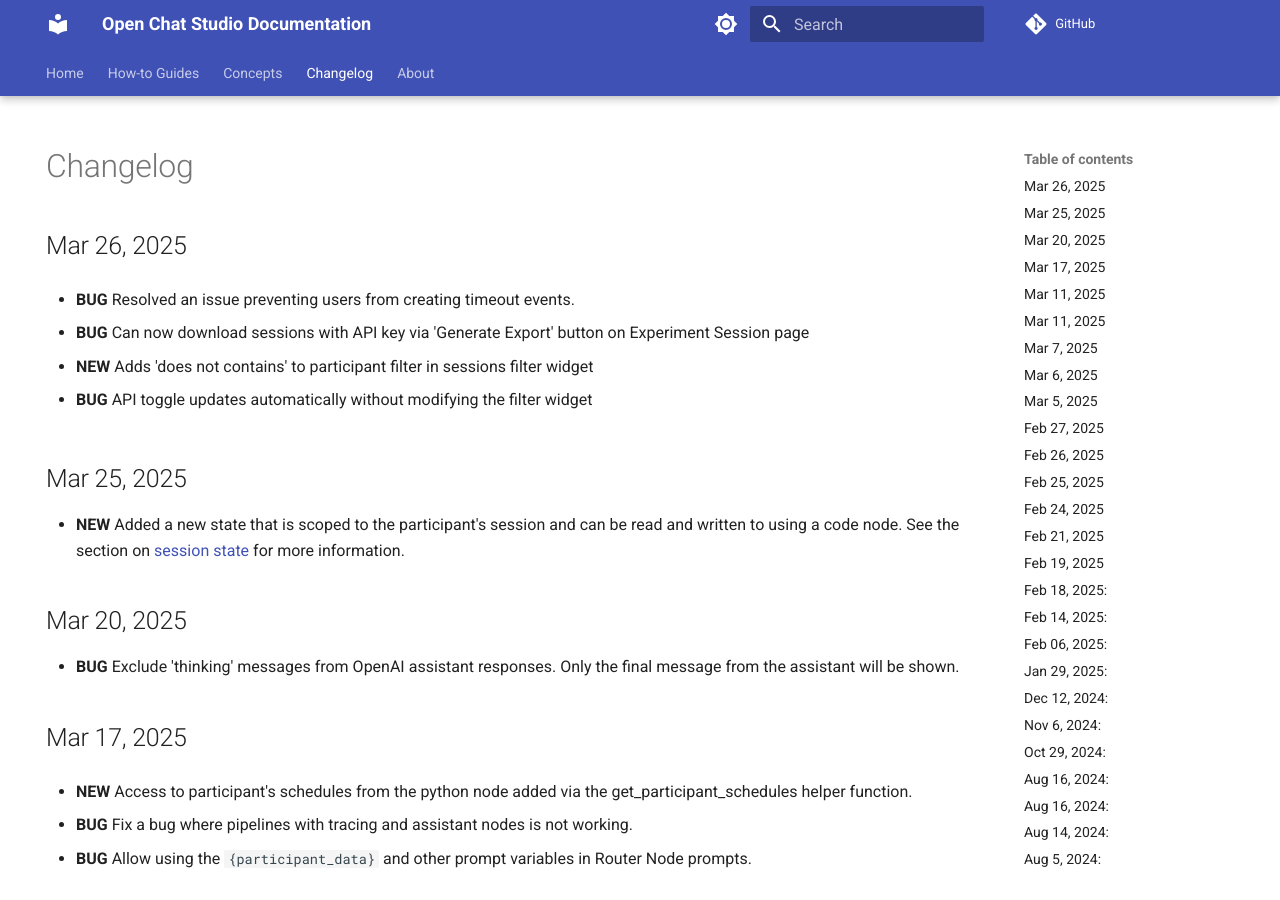
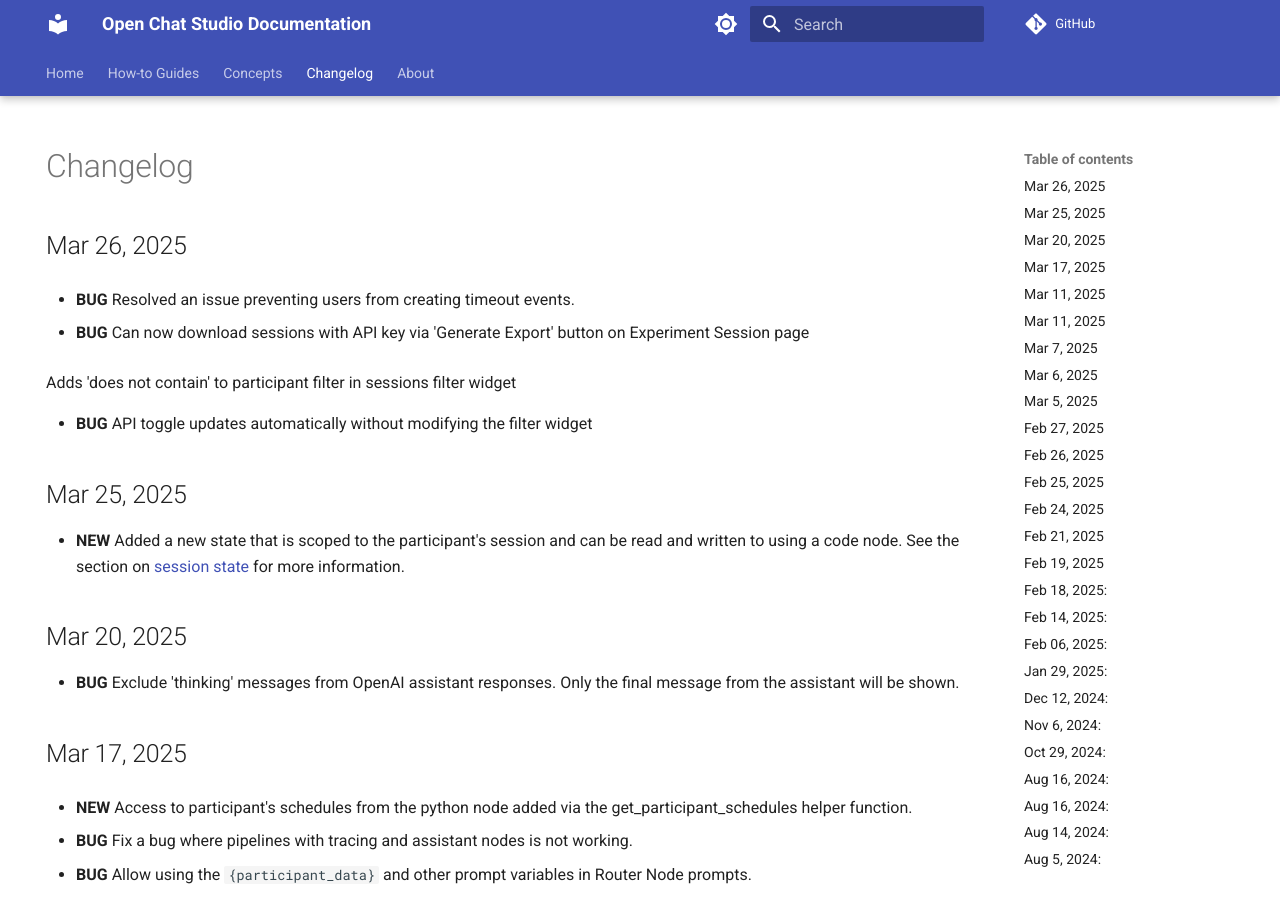
Before and after one commit to dimagi/open-chat-studio-docs, an MkDocs documentation site: the page built from docs/changelog.md, in a window 1280 px wide and 900 px high. Built offline with MkDocs 1.6.1 and Material for MkDocs 9.7.7, drawn with Linux system fonts in a browser that asks for light colours; emoji names are drawn with the system emoji font; a script that is not in the unit is left out; comment, search, counter and statistics services are not loaded.

Commit message:
Update docs/changelog.md
Co-authored-by: github-actions[bot] <41898282+github-actions[bot]@users.noreply.github.com>

```diff
--- a/docs/changelog.md
+++ b/docs/changelog.md
@@ -10,7 +10,7 @@ hide:
 
 * **BUG** Can now download sessions with API key via 'Generate Export' button on Experiment Session page
 
-* **NEW** Adds 'does not contains' to participant filter in sessions filter widget
+Adds 'does not contain' to participant filter in sessions filter widget
 
 * **BUG** API toggle updates automatically without modifying the filter widget
 
```
